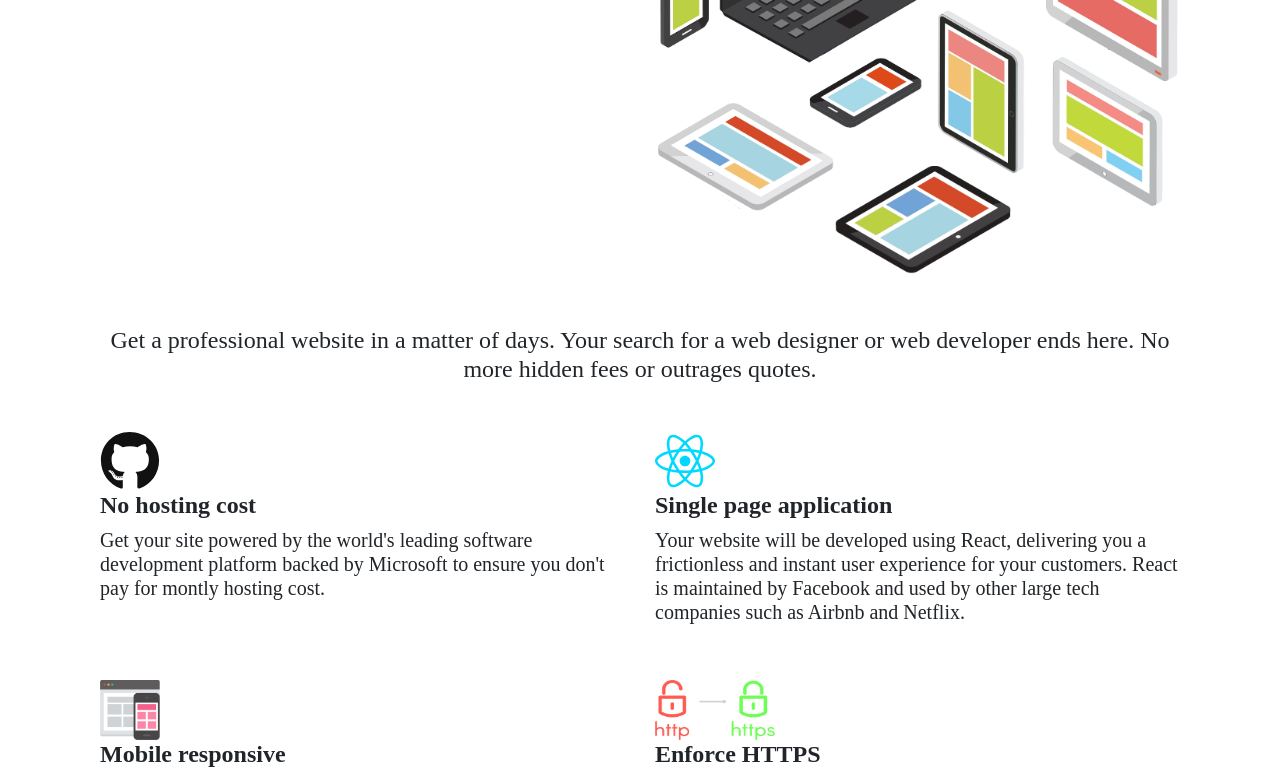
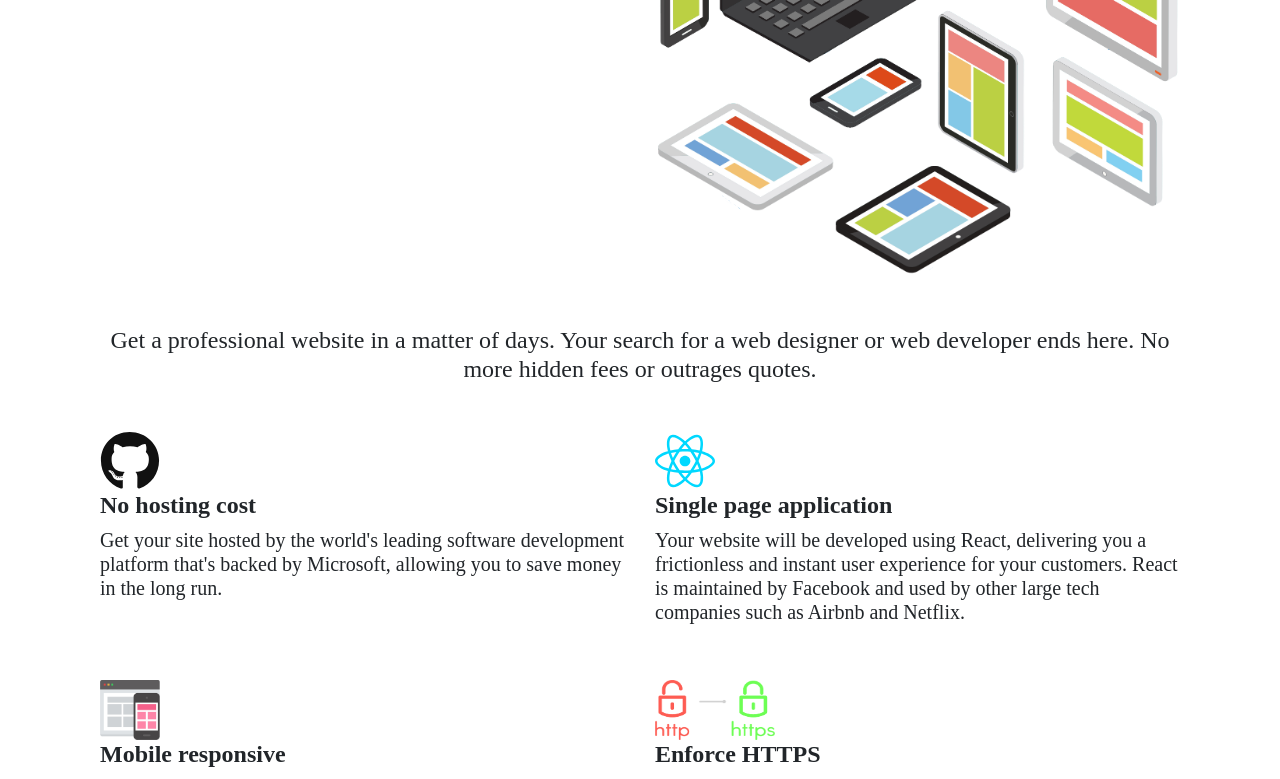
Before and after one commit to jkrclaro/asimov, a React (Create React App) app in the folder humblepage/: page /#/ in a window 1280 px wide. Shown: the part 359-1138 px from the top of the page. Built offline with nearby package versions, Linux system fonts and the light colour scheme; what webfontloader would draw is missing.

Commit message:
Just some terms

```diff
--- a/humblepage/src/components/Home.jsx
+++ b/humblepage/src/components/Home.jsx
@@ -110,9 +110,9 @@ class Home extends React.Component {
                             <FontAwesomeIcon icon={['fab', 'github']} style={styles.githubIcon}/>
                             <h4><b>No hosting cost</b></h4>
                             <h5>
-                                Get your site powered by the world's leading
-                                software development platform backed by Microsoft
-                                to ensure you don't pay for montly hosting cost.
+                                Get your site hosted by the world's leading
+                                software development platform that's backed by Microsoft,
+                                allowing you to save money in the long run.
                             </h5>
                         </div>
                         <div className='col-lg-6 mb-5'>
```
